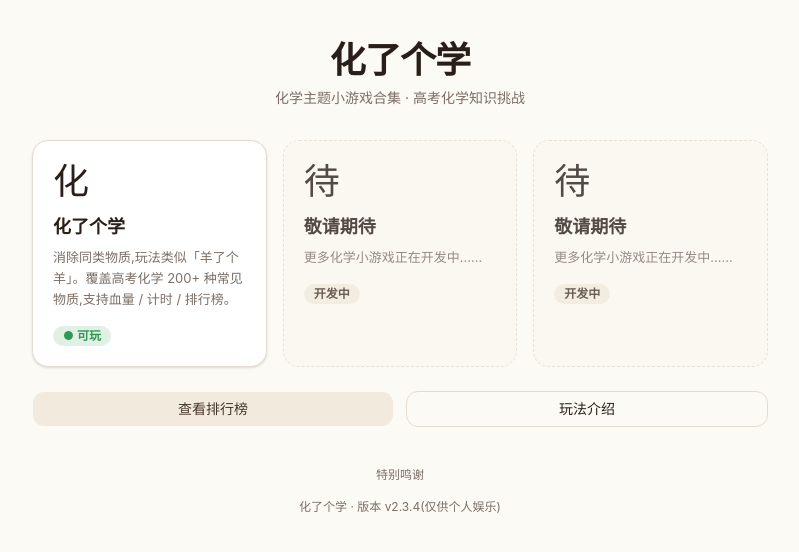
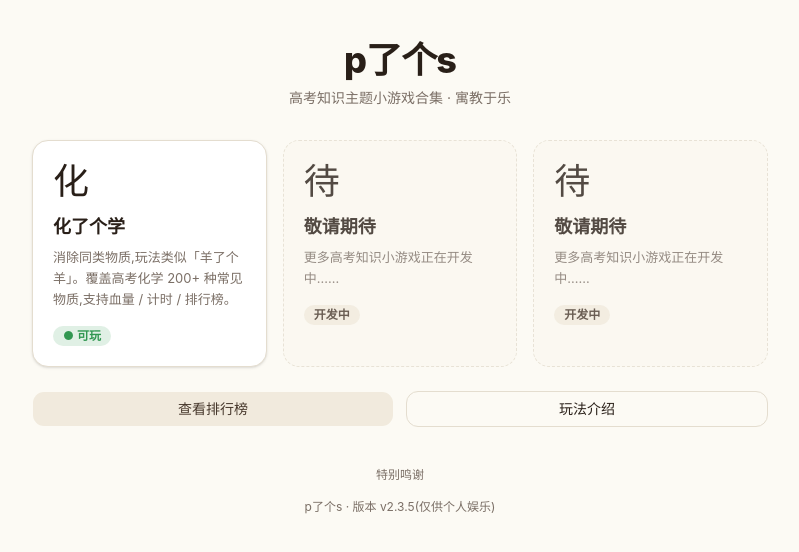
Before and after one commit to Qinshihuang2632/PlegeS, a React (Vite) app: page / in a window 1280 px wide. Shown: the top 552 px of the page, without its empty margins (240-1039 px from the left). Built offline with nearby package versions, Linux system fonts and the light colour scheme.

Commit message:
v2.3.5: 合集主界面改版 — 总名p了个s, 高考知识定位

```diff
--- a/src/game/HubPage.tsx
+++ b/src/game/HubPage.tsx
@@ -1,6 +1,7 @@
 /*
- * 化了个学 · 游戏大厅
+ * p了个s · 高考知识游戏合集主界面(v2.3.5)
  * 卡片入口 + 玩法介绍弹窗(✕ 关闭)+ 版本页脚
+ * 第一款游戏「化了个学」为高考化学主题; 合集定位为高考知识, 不限于化学
  */
 import { useState } from "react";
 import { Link } from "react-router";
@@ -16,9 +17,9 @@ export function HubPage() {
     return (
         <div className="mx-auto min-h-dvh w-full max-w-3xl px-4 pb-8 pt-6 sm:pt-10">
             <header className="mb-8 text-center">
-                <h1 className="text-3xl font-extrabold tracking-tight sm:text-4xl">化了个学</h1>
+                <h1 className="text-3xl font-extrabold tracking-tight sm:text-4xl">p了个s</h1>
                 <p className="mt-2 text-sm text-muted-foreground">
-                    化学主题小游戏合集 · 高考化学知识挑战
+                    高考知识主题小游戏合集 · 寓教于乐
                 </p>
             </header>
 
@@ -43,7 +44,7 @@ export function HubPage() {
                     <div className="mb-3 text-4xl" aria-hidden>待</div>
                     <h2 className="text-lg font-bold">敬请期待</h2>
                     <p className="mt-1.5 text-[13px] leading-relaxed text-muted-foreground">
-                        更多化学小游戏正在开发中……
+                        更多高考知识小游戏正在开发中……
                     </p>
                     <span className="mt-4 inline-block rounded-full bg-secondary px-2.5 py-0.5 text-xs font-semibold text-secondary-foreground">
                         开发中
@@ -53,7 +54,7 @@ export function HubPage() {
                     <div className="mb-3 text-4xl" aria-hidden>待</div>
                     <h2 className="text-lg font-bold">敬请期待</h2>
                     <p className="mt-1.5 text-[13px] leading-relaxed text-muted-foreground">
-                        更多化学小游戏正在开发中……
+                        更多高考知识小游戏正在开发中……
                     </p>
                     <span className="mt-4 inline-block rounded-full bg-secondary px-2.5 py-0.5 text-xs font-semibold text-secondary-foreground">
                         开发中
@@ -79,7 +80,7 @@ export function HubPage() {
             </section>
 
             <footer className="mt-2 text-center text-xs text-muted-foreground">
-                化了个学 · 版本 {APP_VERSION}(仅供个人娱乐)
+                p了个s · 版本 {APP_VERSION}(仅供个人娱乐)
             </footer>
 
             {/* 玩法介绍弹窗(✕ 可关闭) */}
--- a/src/version.ts
+++ b/src/version.ts
@@ -4,4 +4,4 @@
  * 升级版本时: 同步修改本文件与 docs/platform_log.md(约定: 界面版本号必须跟随发布更新,
  * 否则游戏内仍显示旧版本)。三个页面(大厅/游戏/榜单)均从此处引用。
  */
-export const APP_VERSION = "v2.3.4";
+export const APP_VERSION = "v2.3.5";
```
Also changed, not shown: 2 other files (tests, documents, lock files or other folders).
